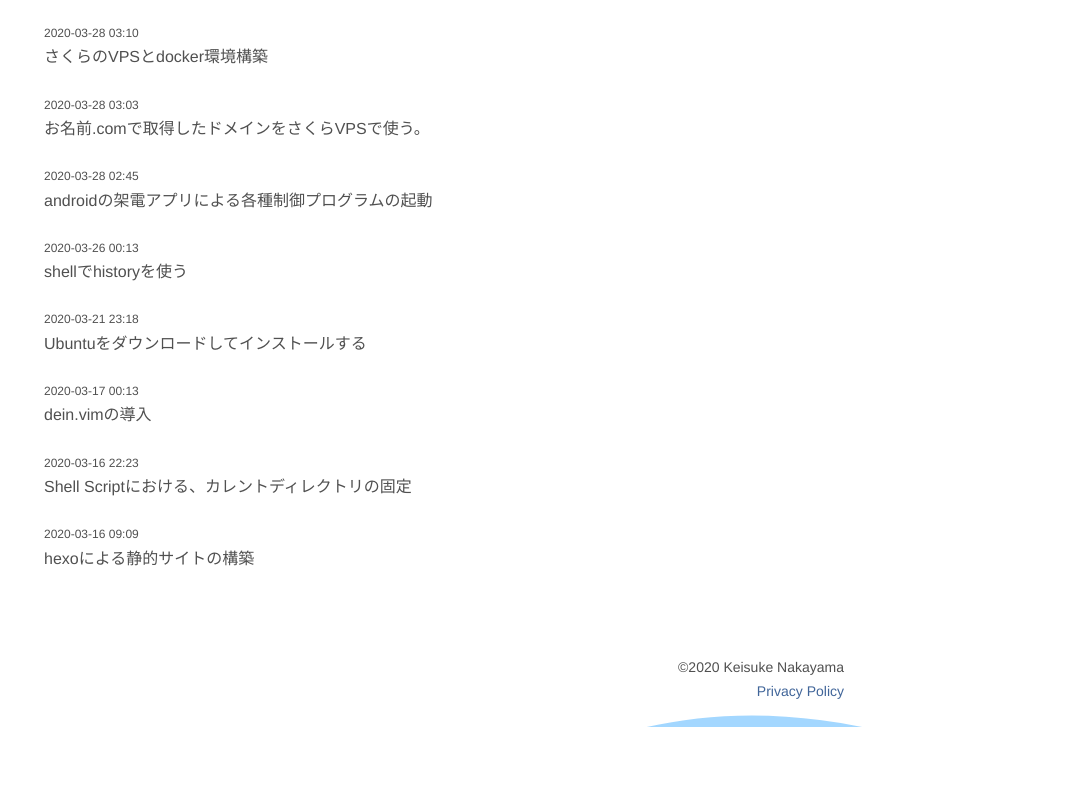
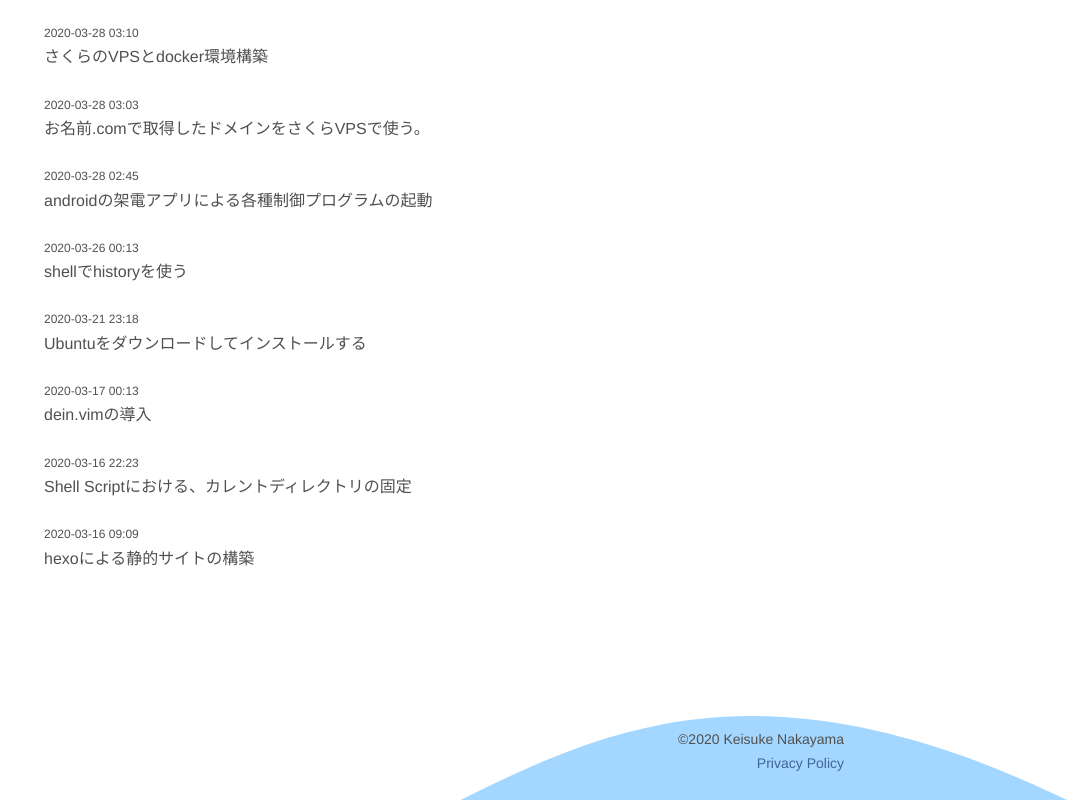
Before and after one commit to yammerjp/memo.yammer.jp, a Next.js app: page /posts in a window 1280 px wide. Shown: the part 5760-6560 px from the top of the page, without its empty margins (196-1280 px from the left). Before the commit the page ends 6487 px from the top, so only its background shows below. Built offline with nearby package versions, Linux system fonts and the light colour scheme; no server answers.

Commit message:
Fix: footerの波線が横幅が大きい時でも少し見えるようにする

```diff
--- a/src/components/footer.module.css
+++ b/src/components/footer.module.css
@@ -2,6 +2,7 @@
     font-size: 14px;
     color: #505050;
     margin-top: auto;
+    padding: 0;
     margin-bottom: 0;
     background-color: #a3d7ff;
     background-image: url("/assets/curve-bottom.svg");
@@ -13,9 +14,11 @@
 }
 
 .footerInner {
-    display: block;
+    display: flex;
+    flex-direction: column-reverse;
     text-align: right;
     padding: 60px 12px 24px 12px;
     max-width: 800px;
-    margin: 0 auto;
+    min-height: 15vh;
+    margin: auto auto 0 auto;
 }
--- a/src/components/footer.tsx
+++ b/src/components/footer.tsx
@@ -5,6 +5,7 @@ const Footer = () => {
     return (
         <footer className={styles.footer}>
           <div className={styles.footerInner}>
+            <div>
               <div>
                 ©2020 Keisuke Nakayama
               </div>
@@ -14,6 +15,7 @@ const Footer = () => {
                 </Link>
               </div>
             </div>
+          </div>
         </footer>
     )
 }
```
Lines whose indentation alone changed are shown as unchanged.
